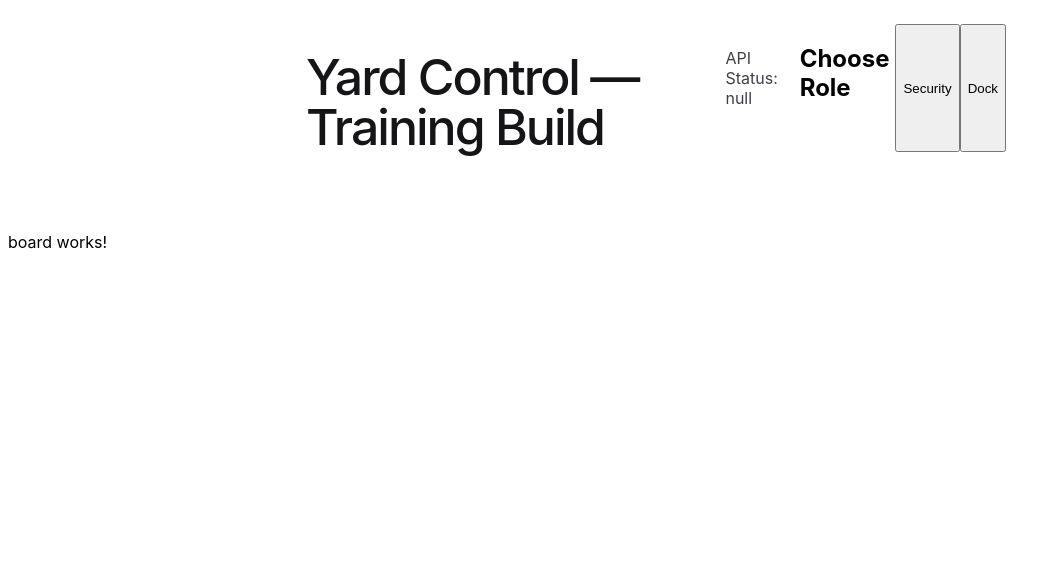
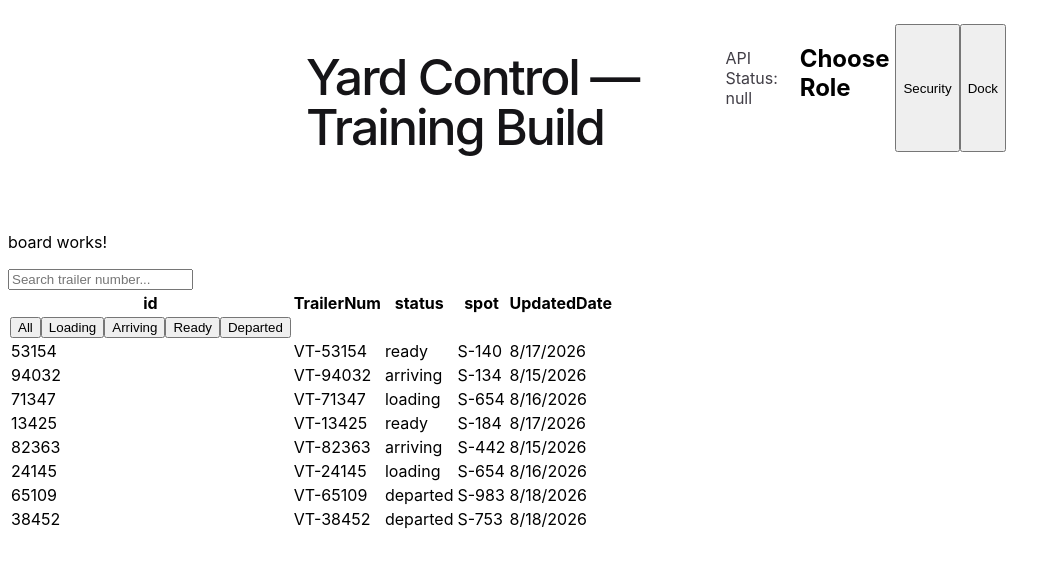
Before and after one commit to Rymega98/yard-app-rylan-v2, an Angular app in the folder yard-control-web/: page /board in a window 1280 px wide. Shown: the top 568 px of the page, without its empty margins (0-1061 px from the left). Built offline with nearby package versions, Linux system fonts and the light colour scheme; no server answers; sample sign-in values are in the browser's storage.

Commit message:
Add root .gitignore for Node and .NET build artifacts

```diff
--- a/yard-control-web/src/app/board/board.html
+++ b/yard-control-web/src/app/board/board.html
@@ -1 +1,39 @@
 <p>board works!</p>
+
+<input type="text" placeholder="Search trailer number..." [(ngModel)]="searchText"/>
+
+<table>
+<thead>
+<tr>
+<th>id</th>
+<th>TrailerNum</th>
+<th>status</th>
+<th>spot</th>
+<th>UpdatedDate</th>
+</tr>
+</thead>
+<tbody>
+
+<div class="filters">
+
+<button (click)="statusFilter='All'">All</button>
+
+<button (click)="statusFilter='Loading '">Loading</button>
+
+<button (click)="statusFilter='Arriving '">Arriving</button>
+
+<button (click)="statusFilter='Ready  '">Ready</button>
+
+<button (click)="statusFilter='Departed '">Departed</button>
+
+</div>
+
+<tr *ngFor="let trailer of filteredTrailers">
+<td>{{ trailer.id }}</td>
+<td>{{ trailer.trailerNumber }}</td>
+<td>{{ trailer.status }}</td>
+<td>{{ trailer.spot }}</td>
+<td>{{ trailer.updatedAt }}</td>
+</tr>
+</tbody>
+</table>
--- a/yard-control-web/src/app/board/board.ts
+++ b/yard-control-web/src/app/board/board.ts
@@ -1,11 +1,31 @@
 import { Component } from '@angular/core';
+import {MockList} from '../yard.service';
+import { CommonModule } from '@angular/common';
+import { FormsModule } from '@angular/forms';
 
 @Component({
   selector: 'app-board',
-  imports: [],
+  imports: [CommonModule, FormsModule],
   templateUrl: './board.html',
   styleUrl: './board.scss',
 })
+
 export class BoardComponent {
+  searchText = '';
+  statusFilter = 'All';
 
-}
+  Trailers = MockList
+
+
+  get filteredTrailers() {return this.Trailers.filter(trailer =>{
+
+  const matchesSearch =
+  trailer.trailerNumber
+  .toLowerCase()
+  .includes(this.searchText.toLowerCase());
+
+  const matchesStatus =
+  this.statusFilter === 'All' ||
+  trailer.status === this.statusFilter;
+  return matchesSearch && matchesStatus;});
+  }}
```
Also changed, not shown: 1 other file (tests, documents, lock files or other folders).
